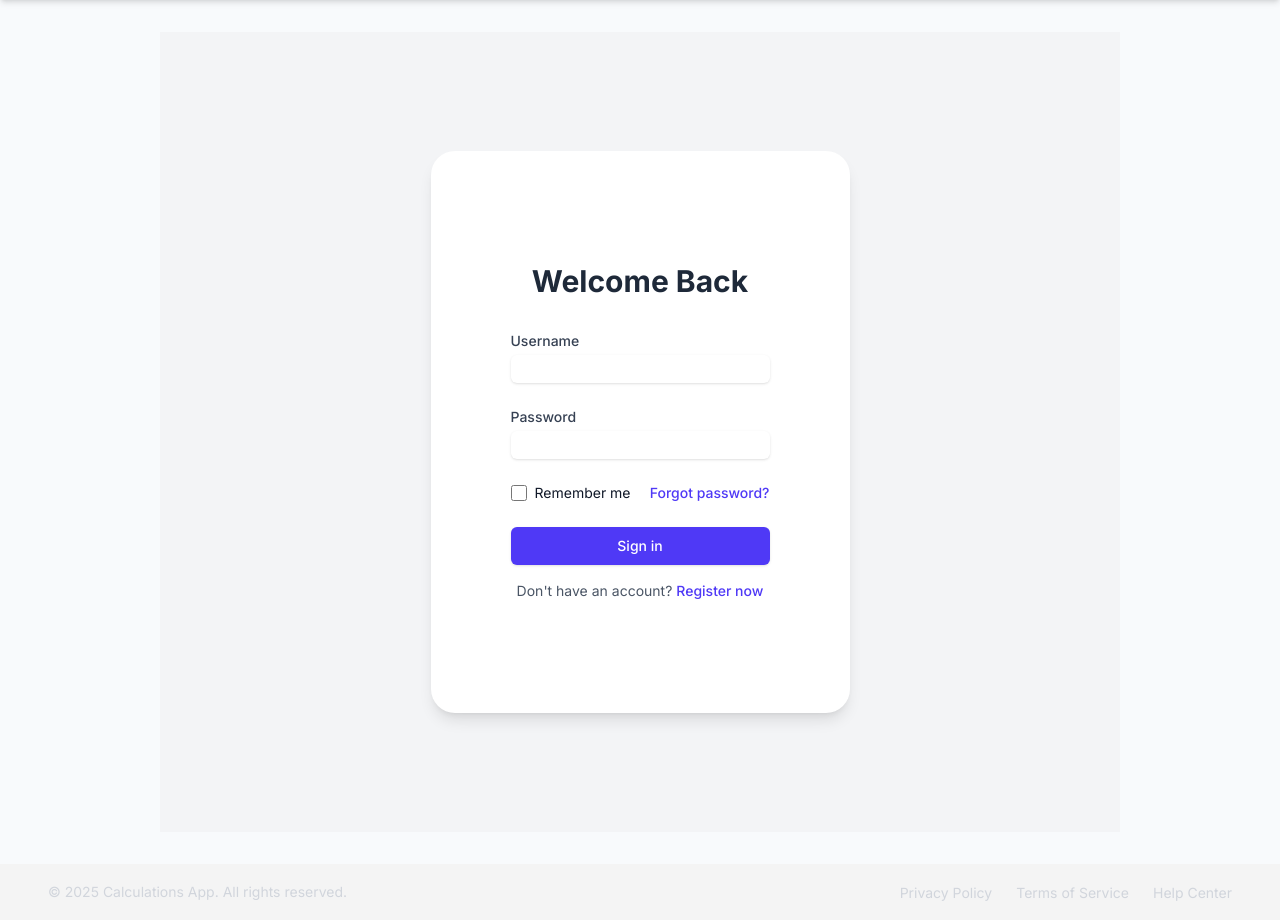
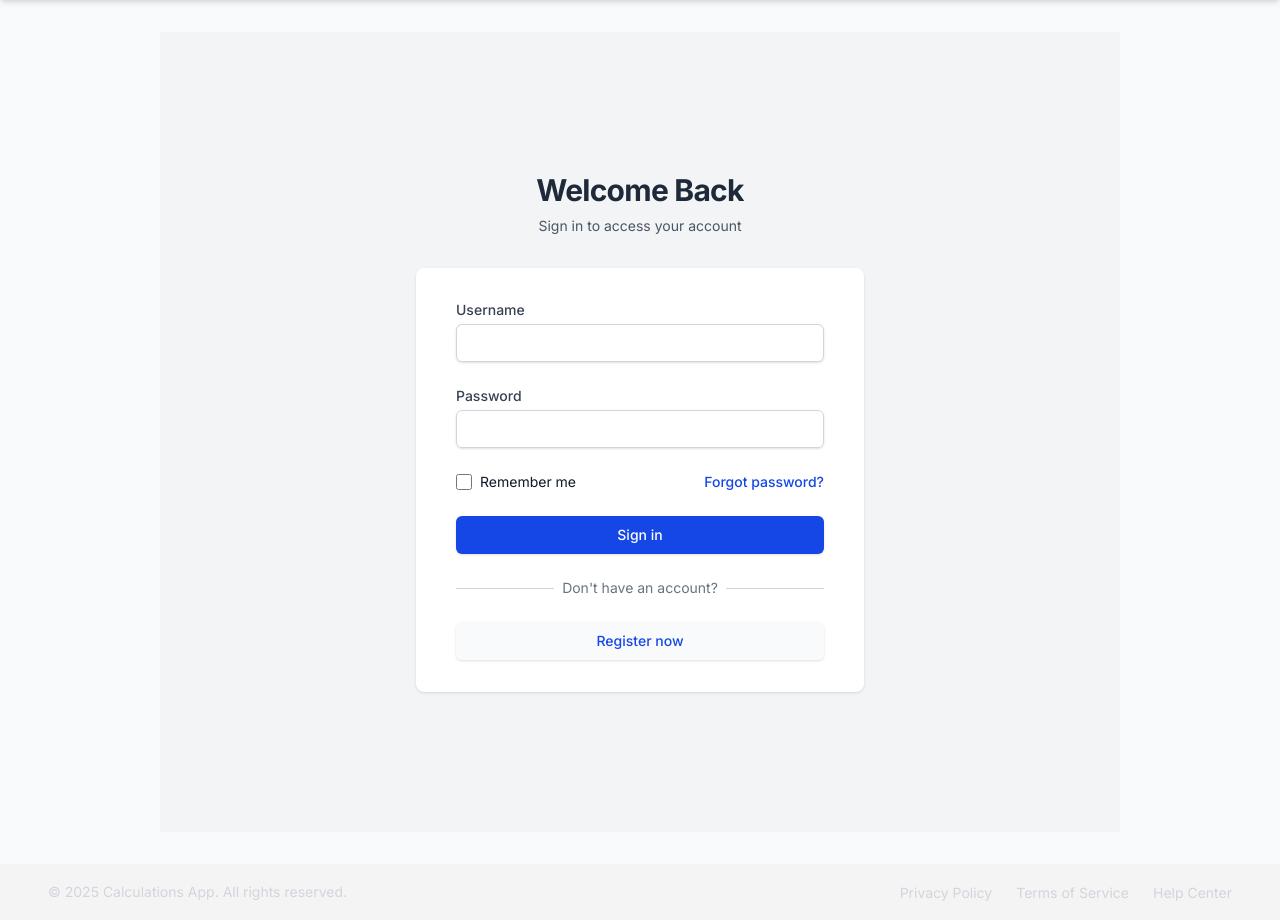
Before and after one commit to aabramson2002/fastapi-db, a FastAPI app: page /login in a window 1280 px wide. Shown: the part 96-1016 px from the top of the page. Run offline with FastAPI, Linux system fonts and the light colour scheme; some web fonts are replaced.

Commit message:
Updated login page.

```diff
--- a/templates/login.html
+++ b/templates/login.html
@@ -3,62 +3,98 @@
 {% block title %}Login{% endblock %}
 
 {% block content %}
-<div class="min-h-screen bg-gray-100 py-6 flex flex-col justify-center sm:py-12">
-  <div class="relative py-3 sm:max-w-xl sm:mx-auto">
-    <div class="relative px-4 py-10 bg-white shadow-lg sm:rounded-3xl sm:p-20">
-      <div class="max-w-md mx-auto">
-        <div class="divide-y divide-gray-200">
-          <div class="py-8 text-base leading-6 space-y-4 text-gray-700 sm:text-lg sm:leading-7">
-            <h2 class="text-3xl font-bold mb-8 text-center text-gray-800">Welcome Back</h2>
+<div class="min-h-screen flex flex-col justify-center py-8 sm:py-12 bg-gray-100">
+  <div class="sm:mx-auto sm:w-full sm:max-w-md">
+    <h2 class="text-center text-3xl font-bold tracking-tight text-gray-800">
+      Welcome Back
+    </h2>
+    <p class="mt-2 text-center text-sm text-gray-600">
+      Sign in to access your account
+    </p>
+  </div>
 
+  <div class="mt-8 sm:mx-auto sm:w-full sm:max-w-md">
+    <div class="bg-white py-8 px-6 shadow rounded-lg sm:px-10">
       <!-- Alert for errors -->
-            <div id="errorAlert" class="hidden bg-red-100 border border-red-400 text-red-700 px-4 py-3 rounded relative mb-4" role="alert">
+      <div id="errorAlert" class="hidden bg-red-100 border border-red-500 text-red-800 px-4 py-3 rounded-md mb-4" role="alert">
+        <div class="flex items-center">
+          <svg class="w-5 h-5 mr-2" fill="currentColor" viewBox="0 0 20 20">
+            <path fill-rule="evenodd" d="M18 10a8 8 0 11-16 0 8 8 0 0116 0zm-7 4a1 1 0 11-2 0 1 1 0 012 0zm-1-9a1 1 0 00-1 1v4a1 1 0 102 0V6a1 1 0 00-1-1z" clip-rule="evenodd"></path>
+          </svg>
           <span id="errorMessage" class="block sm:inline"></span>
+        </div>
       </div>
 
       <!-- Alert for success -->
-            <div id="successAlert" class="hidden bg-green-100 border border-green-400 text-green-700 px-4 py-3 rounded relative mb-4" role="alert">
+      <div id="successAlert" class="hidden bg-green-100 border border-green-500 text-green-800 px-4 py-3 rounded-md mb-4" role="alert">
+        <div class="flex items-center">
+          <svg class="w-5 h-5 mr-2" fill="currentColor" viewBox="0 0 20 20">
+            <path fill-rule="evenodd" d="M10 18a8 8 0 100-16 8 8 0 000 16zm3.707-9.293a1 1 0 00-1.414-1.414L9 10.586 7.707 9.293a1 1 0 00-1.414 1.414l2 2a1 1 0 001.414 0l4-4z" clip-rule="evenodd"></path>
+          </svg>
           <span id="successMessage" class="block sm:inline"></span>
         </div>
+      </div>
 
-            <form id="loginForm" class="space-y-6" onsubmit="return false;">
+      <form id="loginForm" class="space-y-6">
         <div>
           <label for="username" class="block text-sm font-medium text-gray-700">Username</label>
+          <div class="mt-1">
             <input type="text" id="username" name="username" required
-                       class="mt-1 block w-full rounded-md border-gray-300 shadow-sm focus:border-indigo-500 focus:ring-indigo-500">
+                   class="appearance-none block w-full px-3 py-2 border border-gray-300 rounded-md shadow-sm placeholder-gray-400 focus:outline-none focus:ring-2 focus:ring-blue-500 focus:border-blue-500 sm:text-sm">
+          </div>
         </div>
 
         <div>
-                <label for="password" class="block text-sm font-medium text-gray-700">Password</label>
+          <label for="password" class="block text-sm font-medium text-gray-700">
+            Password
+          </label>
+          <div class="mt-1">
             <input type="password" id="password" name="password" required
-                       class="mt-1 block w-full rounded-md border-gray-300 shadow-sm focus:border-indigo-500 focus:ring-indigo-500">
+                   class="appearance-none block w-full px-3 py-2 border border-gray-300 rounded-md shadow-sm placeholder-gray-400 focus:outline-none focus:ring-2 focus:ring-blue-500 focus:border-blue-500 sm:text-sm">
+          </div>
         </div>
 
         <div class="flex items-center justify-between">
           <div class="flex items-center">
             <input id="remember" name="remember" type="checkbox"
-                         class="h-4 w-4 text-indigo-600 focus:ring-indigo-500 border-gray-300 rounded">
-                  <label for="remember" class="ml-2 block text-sm text-gray-900">Remember me</label>
+                   class="h-4 w-4 text-blue-700 focus:ring-blue-500 border-gray-300 rounded">
+            <label for="remember" class="ml-2 block text-sm text-gray-900">
+              Remember me
+            </label>
           </div>
 
           <div class="text-sm">
-                  <a href="#" class="font-medium text-indigo-600 hover:text-indigo-500">Forgot password?</a>
+            <a href="#" class="font-medium text-blue-700 hover:text-blue-800">
+              Forgot password?
+            </a>
           </div>
         </div>
 
         <div>
           <button type="submit"
-                        class="w-full flex justify-center py-2 px-4 border border-transparent rounded-md shadow-sm text-sm font-medium text-white bg-indigo-600 hover:bg-indigo-700 focus:outline-none focus:ring-2 focus:ring-offset-2 focus:ring-indigo-500">
+                  class="w-full flex justify-center py-2 px-4 border border-transparent rounded-md shadow-sm text-sm font-medium text-white bg-blue-700 hover:bg-blue-800 focus:outline-none focus:ring-2 focus:ring-offset-2 focus:ring-blue-500 transition-colors duration-200">
             Sign in
           </button>
         </div>
       </form>
 
-            <p class="mt-4 text-sm text-gray-600 text-center">
+      <div class="mt-6">
+        <div class="relative">
+          <div class="absolute inset-0 flex items-center">
+            <div class="w-full border-t border-gray-300"></div>
+          </div>
+          <div class="relative flex justify-center text-sm">
+            <span class="px-2 bg-white text-gray-500">
               Don't have an account?
-              <a href="/register" class="font-medium text-indigo-600 hover:text-indigo-500">Register now</a>
-            </p>
+            </span>
           </div>
+        </div>
+
+        <div class="mt-6">
+          <a href="/register"
+             class="w-full flex justify-center py-2 px-4 border border-transparent rounded-md shadow-sm text-sm font-medium text-blue-700 bg-gray-50 hover:bg-gray-100 focus:outline-none focus:ring-2 focus:ring-offset-2 focus:ring-blue-500 transition-colors duration-200">
+            Register now
+          </a>
         </div>
       </div>
     </div>
@@ -85,12 +121,18 @@ document.addEventListener('DOMContentLoaded', function() {
         errorMessage.textContent = message;
         errorAlert.classList.remove('hidden');
         successAlert.classList.add('hidden');
+
+        // Scroll to the error message if it's not visible
+        errorAlert.scrollIntoView({ behavior: 'smooth', block: 'nearest' });
     }
 
     function showSuccess(message) {
         successMessage.textContent = message;
         successAlert.classList.remove('hidden');
         errorAlert.classList.add('hidden');
+
+        // Scroll to the success message if it's not visible
+        successAlert.scrollIntoView({ behavior: 'smooth', block: 'nearest' });
     }
 
     function storeTokens(tokenData) {
@@ -120,6 +162,12 @@ document.addEventListener('DOMContentLoaded', function() {
             showError('Please fill in all fields');
             return;
         }
+
+        // Show loading state on button
+        const submitButton = form.querySelector('button[type="submit"]');
+        const originalButtonText = submitButton.innerHTML;
+        submitButton.disabled = true;
+        submitButton.innerHTML = '<svg class="animate-spin -ml-1 mr-2 h-4 w-4 text-white" xmlns="http://www.w3.org/2000/svg" fill="none" viewBox="0 0 24 24"><circle class="opacity-25" cx="12" cy="12" r="10" stroke="currentColor" stroke-width="4"></circle><path class="opacity-75" fill="currentColor" d="M4 12a8 8 0 018-8V0C5.373 0 0 5.373 0 12h4zm2 5.291A7.962 7.962 0 014 12H0c0 3.042 1.135 5.824 3 7.938l3-2.647z"></path></svg> Signing in...';
 
         try {
             const response = await fetch('/auth/login', {
@@ -157,6 +205,10 @@ document.addEventListener('DOMContentLoaded', function() {
 
         } catch (error) {
             showError(error.message || 'Invalid username or password');
+
+            // Reset button state
+            submitButton.disabled = false;
+            submitButton.innerHTML = originalButtonText;
         }
     });
 
@@ -168,6 +220,13 @@ document.addEventListener('DOMContentLoaded', function() {
             form.remember.checked = true;
         }
     }
+
+    // Add touch device enhancement for better mobile experience
+    if ('ontouchstart' in document.documentElement) {
+        document.querySelectorAll('input, button').forEach(el => {
+            el.style.fontSize = '16px'; // Prevent zoom on iOS
+        });
+    }
 });
 </script>
 {% endblock %}
```
Lines whose indentation alone changed are shown as unchanged.
